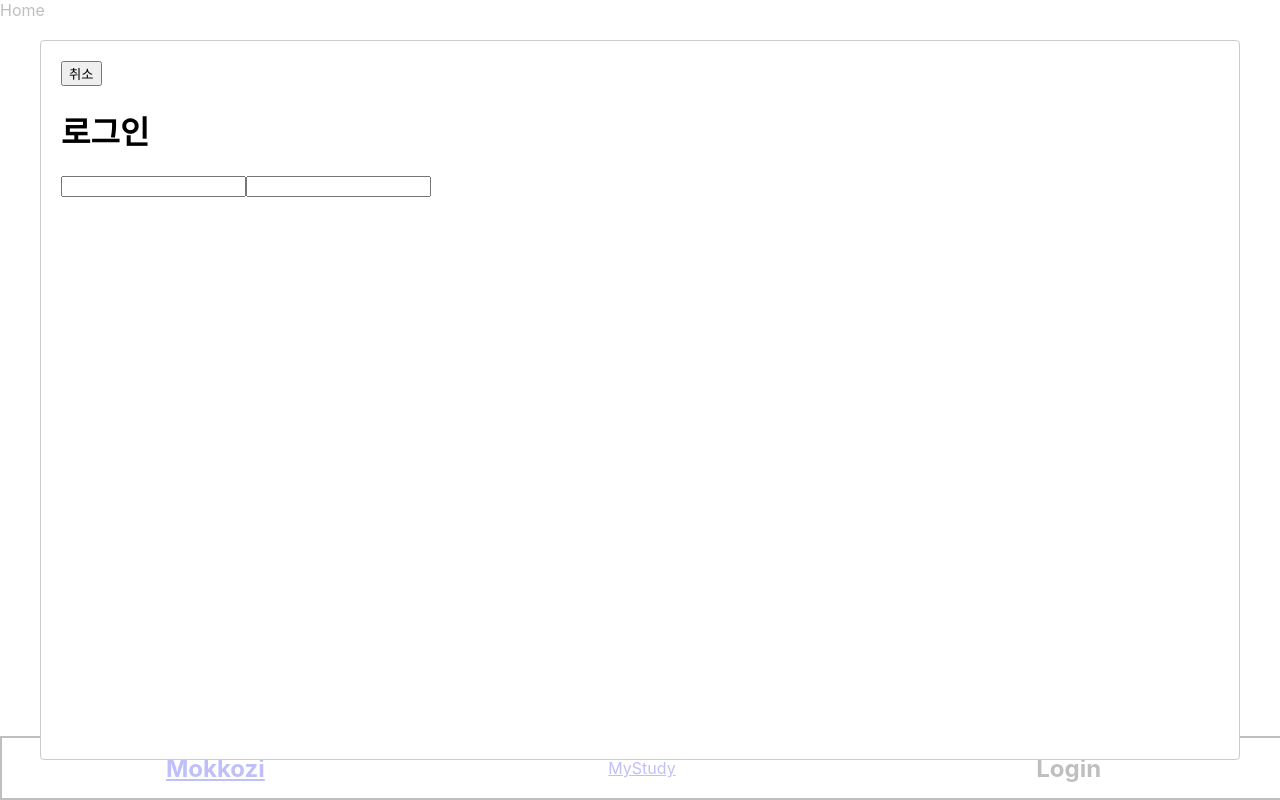
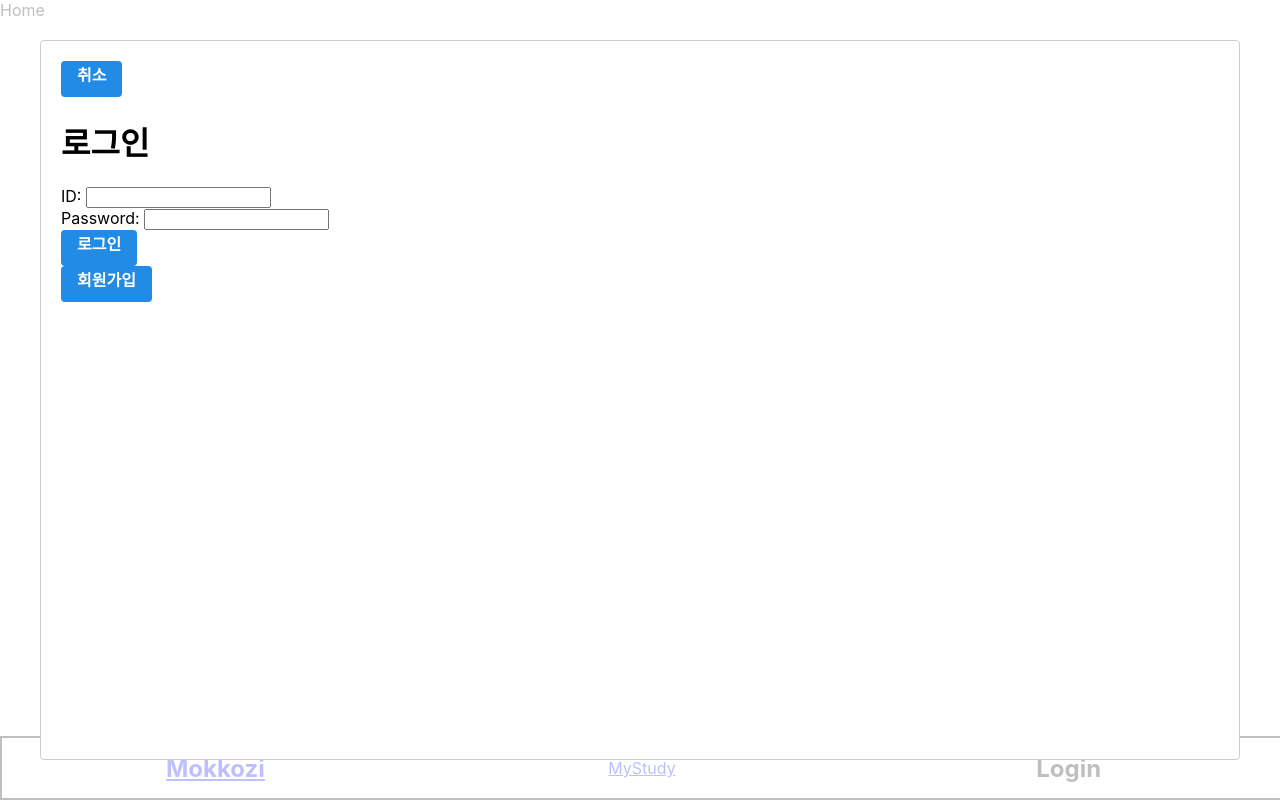
Before and after one commit to beckhem96/Mokkozi, a React (Create React App) app in the folder FE/mokkozi/: page / in a window 1280 px wide. Both pictures are taken after a click on the element "Login". Built offline with nearby package versions, Linux system fonts and the light colour scheme.

Commit message:
✨: feat : 모달에서 로그인 => 회원가입으로 넘어가는 거 구현

```diff
--- a/FE/mokkozi/src/components/Modal.tsx
+++ b/FE/mokkozi/src/components/Modal.tsx
@@ -1,16 +1,32 @@
-import React from 'react';
+import React, { useState, createContext } from 'react';
 import ReactModal from 'react-modal';
 import Login from '../pages/Login';
-
+import SignUp from '../pages/SingUp';
+import Button from '../styles/Button';
 function Modal({ isOpen, onCancel }: { isOpen: boolean; onCancel: any }) {
+  const [isLoginPage, setIsLoginPage] = useState<boolean>(true);
+  const [isSignupPage, setIsSignupPage] = useState<boolean>(false);
   const handleClickCancel = () => {
     onCancel();
   };
+  // const toSignUpPage = (isLogin: boolean, isSignup: boolean) => {
+  //   setIsLoginPage(isLogin);
+  //   setIsSingupPage(isSignup);
+  //   console.log('바뀌냐');
+  // };
   return (
     <ReactModal isOpen={isOpen}>
       <div>
-        <button onClick={handleClickCancel}>취소</button>
-        <Login />
+        <Button onClick={handleClickCancel}>취소</Button>
+        {isLoginPage && !isSignupPage && (
+          <Login
+            isLoginPage={isLoginPage}
+            setIsLoginPage={setIsLoginPage}
+            isSignupPage={isSignupPage}
+            setIsSignupPage={setIsSignupPage}
+          />
+        )}
+        {isSignupPage && !isLoginPage && <SignUp />}
       </div>
     </ReactModal>
   );
--- a/FE/mokkozi/src/pages/Login.tsx
+++ b/FE/mokkozi/src/pages/Login.tsx
@@ -1,17 +1,43 @@
-import React from 'react';
+import React, { Dispatch, SetStateAction } from 'react';
+import Button from '../styles/Button';
+function logIn({
+  isLoginPage,
+  setIsLoginPage,
+  isSignupPage,
+  setIsSignupPage,
+}: {
+  isLoginPage: boolean;
+  setIsLoginPage: Dispatch<SetStateAction<boolean>>;
+  isSignupPage: boolean;
+  setIsSignupPage: Dispatch<SetStateAction<boolean>>;
+}) {
+  const logInFunc = (e: React.FormEvent<HTMLFormElement>) => {
+    e.preventDefault();
+    //로그인 함수
+    console.log('로그인 시도');
+  };
+  const toSignUpPage = () => {
+    setIsLoginPage(false);
+    setIsSignupPage(true);
+  };
 
-function Login() {
   return (
     <>
       <div>
         <h1>로그인</h1>
-        <form action="submit">
-          <input type="text" />
-          <input type="text" />
+        <form onSubmit={logInFunc}>
+          <label htmlFor="id">ID: </label>
+          <input type="text" id="id" />
+          <br />
+          <label htmlFor="password">Password: </label>
+          <input type="password" />
+          <br />
+          <Button type="submit">로그인</Button>
         </form>
+        <Button onClick={toSignUpPage}>회원가입</Button>
       </div>
     </>
   );
 }
 
-export default Login;
+export default logIn;
--- /dev/null
+++ b/FE/mokkozi/src/pages/SingUp.tsx
@@ -0,0 +1,32 @@
+import React from 'react';
+import Button from '../styles/Button';
+function signUp(props: any) {
+  const signUpFunc = (e: React.FormEvent<HTMLFormElement>) => {
+    e.preventDefault();
+    //회원가입 요청 함수
+    console.log('회원가입 시도');
+  };
+  // const handleSingupClick = () => {
+
+  // };
+  return (
+    <>
+      <div>
+        <h1>로그인</h1>
+        <form onSubmit={signUpFunc}>
+          <label htmlFor="id">ID: </label>
+          <input type="text" id="id" />
+          <br />
+          <label htmlFor="password">Password: </label>
+          <input type="password" />
+          <label>NickName: </label>
+          <input type="text" id="nickname" />
+          <br />
+          <Button type="submit">회원가입</Button>
+        </form>
+      </div>
+    </>
+  );
+}
+
+export default signUp;
--- /dev/null
+++ b/FE/mokkozi/src/styles/Button.js
@@ -0,0 +1,40 @@
+import styled from 'styled-components';
+
+const StyledButton = styled.button`
+  /* 공통 스타일 */
+  display: inline-flex;
+  outline: none;
+  border: none;
+  border-radius: 4px;
+  color: white;
+  font-weight: bold;
+  cursor: pointer;
+  padding-left: 1rem;
+  padding-right: 1rem;
+
+  /* 크기 */
+  height: 2.25rem;
+  font-size: 1rem;
+
+  /* 색상 */
+  background: #228be6;
+  &:hover {
+    background: #339af0;
+  }
+  &:active {
+    background: #1c7ed6;
+  }
+
+  /* 기타 */
+  & + & {
+    margin-left: 1rem;
+  }
+`;
+
+// eslint-disable-next-line react/prop-types
+function Button({ children, ...rest }) {
+  // eslint-disable-next-line react/react-in-jsx-scope
+  return <StyledButton {...rest}>{children}</StyledButton>;
+}
+
+export default Button;
```
Also changed, not shown: FE/mokkozi/package.json (+31 -2 lines), 2 other files (tests, documents, lock files or other folders).
